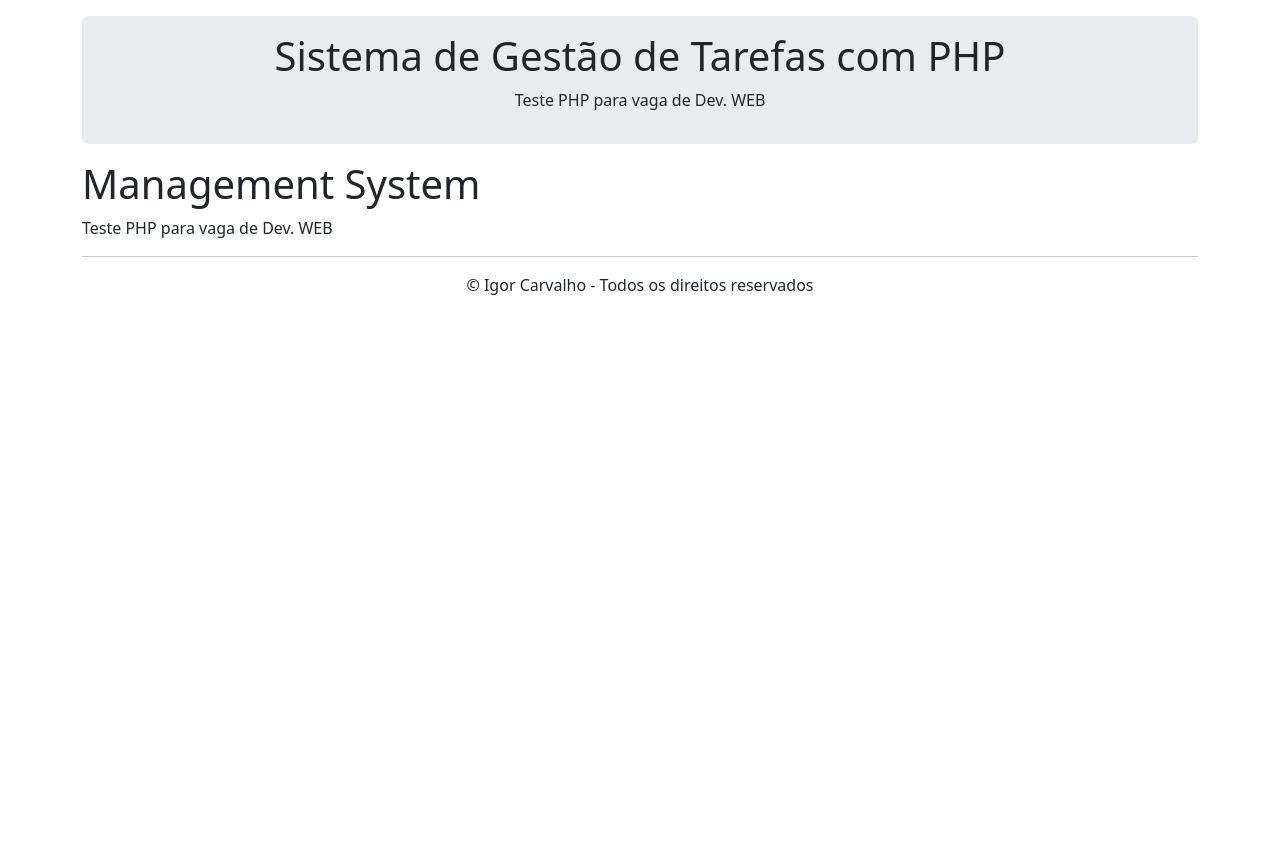
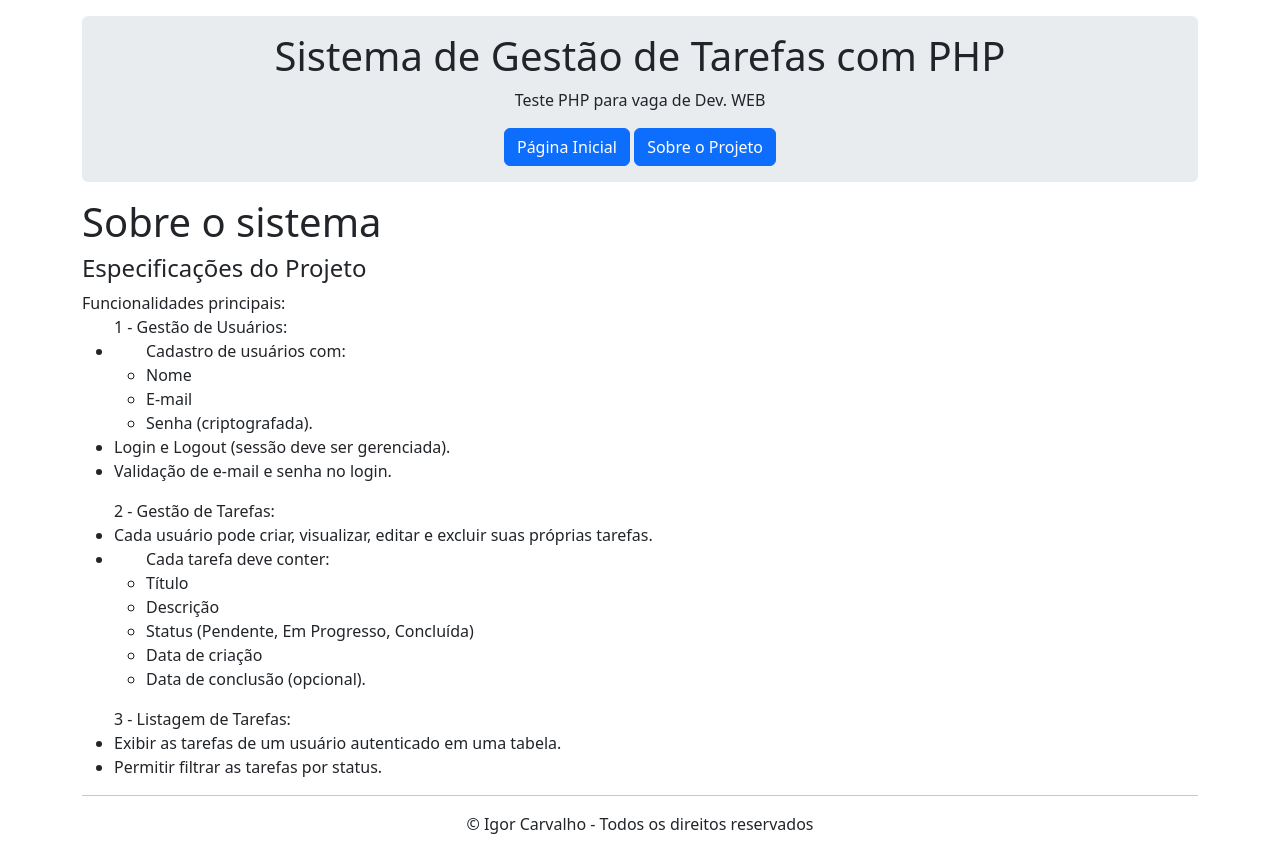
Before and after one commit to igorfCarv/Management-System, a PHP site: page /about in a window 1280 px wide. Before the commit the page ends 295 px from the top, so only its background shows below. Run offline with PHP 8.4, Linux system fonts and the light colour scheme.

Commit message:
Implementing a route manager

```diff
--- a/System Management/Resources/view/components/header.html
+++ b/System Management/Resources/view/components/header.html
@@ -1,4 +1,6 @@
 <div class="jumbotron bg-body-secondary p-3 my-3 rounded text-center">
     <h1>Sistema de Gestão de Tarefas com PHP</h1>
     <p>Teste PHP para vaga de Dev. WEB</p>
+    <a class="btn btn-primary" href="{{URL}}" role="button">Página Inicial</a>
+    <a class="btn btn-primary" href="{{URL}}/about" role="button">Sobre o Projeto</a>
 </div>
--- /dev/null
+++ b/System Management/Resources/view/pages/about.html
@@ -0,0 +1,28 @@
+<h1>{{name}}</h1>
+<h4>{{description}}</h4>
+Funcionalidades principais:
+<ul> 1 - Gestão de Usuários:
+    <li><ul>Cadastro de usuários com:</li>
+        <li>Nome</li>
+        <li>E-mail</li>
+        <li>Senha (criptografada).</li>
+    </ul>
+    <li>Login e Logout (sessão deve ser gerenciada).</li>
+    <li>Validação de e-mail e senha no login.</li>
+</ul>
+
+ <ul>2 - Gestão de Tarefas:
+    <li>Cada usuário pode criar, visualizar, editar e excluir suas próprias
+        tarefas.</li>
+    <li><ul>Cada tarefa deve conter:</li>
+        <li>Título</li>
+        <li>Descrição</li>
+        <li>Status (Pendente, Em Progresso, Concluída)</li>
+        <li>Data de criação</li>
+        <li>Data de conclusão (opcional).</li>
+    </ul>
+ </ul>
+ <ul> 3 - Listagem de Tarefas:
+    <li>Exibir as tarefas de um usuário autenticado em uma tabela.</li>
+    <li>Permitir filtrar as tarefas por status.</li>
+ </ul>
--- a/System Management/Route/web.php
+++ b/System Management/Route/web.php
@@ -1,31 +1,22 @@
 <?php
 
-use App\Controller\UserController;
-use App\Controller\LoginController;
+use App\Http\Response;
+use App\Controller\Pages;
+use App\Controller\Pages\HomeController;
+use App\Controller\Pages\AboutController;
 
-$url = parse_url($_SERVER['REQUEST_URI'], PHP_URL_PATH);
-
-switch($url)
-{
-    case '/':
-        echo "página inicial";
-    break;
-    case '/login':
-        LoginController::index();
-    break;
-    case '/user':
-        UserController::index();
-    break;
-    case '/user/form':
-        UserController::form();
-    break;
-    case '/user/form/save':
-        UserController::save();
-    break;
-    case '/user/delete':
-        UserController::delete();
-    break;
-    default:
-        echo "Erro 404";
-    break;
-}
+$orb->get('/',[
+    function(){
+        return new Response(200,HomeController::getHome());
+    }
+]);
+$orb->get('/about',[
+    function(){
+        return new Response(200,AboutController::getAbout());
+    }
+]);
+$orb->get('/page/{id}/{action}',[
+    function($id, $action){
+        return new Response(200,'Página '.$id.' - '.$action);
+    }
+]);
--- /dev/null
+++ b/System Management/app/Controller/Pages/AboutController.php
@@ -0,0 +1,19 @@
+<?php
+
+namespace App\Controller\Pages;
+use App\Model\Entity\Organization;
+use App\Utils\View;
+
+class AboutController extends TemplateController
+{
+
+    public static function getAbout()
+    {
+        $org = new Organization;
+        $content =  View::render('pages/about', [
+            'name' => 'Sobre o sistema',
+            'description' => 'Especificações do Projeto',
+        ]);
+        return parent::getTemplate('About System', $content);
+    }
+}
--- a/System Management/app/Http/Router.php
+++ b/System Management/app/Http/Router.php
@@ -1,7 +1,10 @@
 <?php
 namespace App\Http;
 
+
 use \Closure;
+use \Exception;
+use \ReflectionFunction;
 
 class Router{
     private $url = '';
@@ -17,10 +20,13 @@ class Router{
 
     private function setPrefix(){
         $parseUrl = parse_url($this->url);
+
+        //define o prefixo
         $this->prefix = $parseUrl['path'] ?? '';
     }
 
     private function addRoute($method,$route,$params = []){
+        //valida os parametros
         foreach($params as $key=>$value){
             if($value instanceof Closure){
                 $params['controller'] = $value;
@@ -29,12 +35,94 @@ class Router{
             }
         }
 
+        //variaveis da rota
+        $params['variables'] = [];
+
+        //padrao de validação das variaveis das rotas
+        $patternVariable = '/{(.*?)}/';
+        if(preg_match_all($patternVariable,$route,$matches)){
+            $route = preg_replace($patternVariable,'(.*?)',$route);
+            $params['variables'] = $matches[1];
+        }
+
+        //padrão de validação da URL
         $patternRoute = '/^'.str_replace('/','\/',$route).'$/';
 
+        //adiciona a rota na classe
         $this->routes[$patternRoute][$method] = $params;
     }
 
     public function get($route, $params = []) {
         return $this->addRoute('GET',$route,$params);
     }
+    public function post($route, $params = []) {
+        return $this->addRoute('POST',$route,$params);
+    }
+    public function put($route, $params = []) {
+        return $this->addRoute('PUT',$route,$params);
+    }
+    public function delete($route, $params = []) {
+        return $this->addRoute('DELETE',$route,$params);
+    }
+
+    private function getUri():string{
+        $uri = $this->request->getUri();
+
+        $xUri = strlen($this->prefix) ? explode($this->prefix,$uri) : [$uri];
+
+        return end($xUri);
+    }
+
+    private function getRoute():array{
+        //uri
+        $uri = $this->getUri();
+
+        //method
+        $httpMethod = $this->request->getHttpMethod();
+
+        //valida as rotas
+        foreach($this->routes as $patternRoute=>$methods){
+            //verificando se a uri está no padrão
+            if(preg_match($patternRoute,$uri,$matches)){
+                if(isset($methods[$httpMethod])){
+                    unset($matches[0]);
+
+                    //variaveis processadas
+                    $keys = $methods[$httpMethod]['variables'];
+                    $methods[$httpMethod]['variables'] = array_combine($keys,$matches);
+                    $methods[$httpMethod]['variables']['request'] = $this->request;
+
+                    return $methods[$httpMethod];
+                }
+                throw new Exception("Método não permitido", 405);
+            }
+        }
+        throw new Exception("Url não encontrada",404);
+    }
+
+    public function run () {
+        try{
+            //rota atual
+            $route = $this->getRoute();
+
+            //verifica o controlador
+            if(!isset($route['controller'])){
+                throw new Exception("A URL não pode ser processada",500);
+            }
+
+            //argumentos da função
+            $args = [];
+
+             //reflection function
+             $reflection = new ReflectionFunction($route['controller']);
+             foreach($reflection->getParameters() as $parameters){
+                 $name = $parameters->getName();
+                 $args[$name] = $route['variables'][$name] ?? '';
+             }
+
+            return call_user_func_array($route['controller'],$args);
+        }catch(Exception $e){
+            return new Response($e->getCode(), $e->getMessage());
+        }
+    }
 }
--- a/System Management/app/Utils/View.php
+++ b/System Management/app/Utils/View.php
@@ -4,12 +4,19 @@ namespace App\Utils;
 
 class View
 {
+    private static $vars = [];
+    public static function init($vars = []){
+        self::$vars = $vars;
+    }
+
     private static function getContentView($view){
         $file = __DIR__.'/../../Resources/view/'.$view.'.html';
         return file_exists($file) ? file_get_contents($file) : '';
     }
     public static function render($view, $vars = []){
         $contentView = self::getContentView($view);
+
+        $vars = array_merge(self::$vars,$vars);
 
         $keys = array_keys($vars);
         $keys = array_map(function($item){
--- a/System Management/index.php
+++ b/System Management/index.php
@@ -1,17 +1,17 @@
 <?php
-
-use App\Controller\Pages\HomeController;
-use App\Http\Router;
-use App\Http\Response;
-
 require __DIR__.'/vendor/autoload.php';
 
-echo HomeController::getHome();
+use App\Http\Router;
+use App\Utils\View;
+
 define('URL','http://localhost:8000');
 
+View::init([
+    'URL' => URL
+]);
+
 $orb = new Router(URL);
-$orb->get('/',[
-    function(){
-        return new Response(200,HomeController::getHome());
-    }
-]);
+
+include __DIR__.'/Route/web.php';
+
+$orb->run()->sendResponse();
```
Also changed, not shown: System Management/.htaccess (added).
